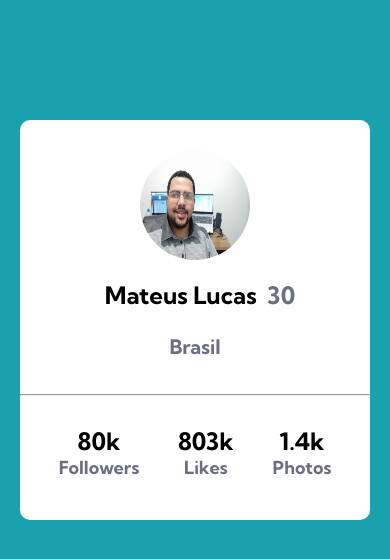
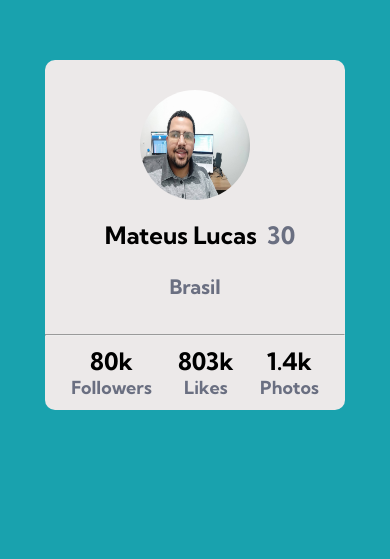
Before and after one commit to MateusLucSantos/profile-card, a plain HTML site: page index.html in a window 390 px wide. Shown: the part 135-694 px from the top of the page. Drawn offline with Linux system fonts and the light colour scheme.

Commit message:
Altered color background card and Redme

```diff
--- a/src/css/style.css
+++ b/src/css/style.css
@@ -8,14 +8,14 @@ body {
 }
 
 .container {
-    height: 910px;
+    height: 900px;
     display: flex;
     align-items: center;
     justify-content: center;
 }
 
 .card {
-    background-color: white;
+    background-color: rgb(236, 233, 233);
     width: 350px;
     height: 400px;
     border-radius: 10px;
@@ -79,7 +79,23 @@ p.title {
     color: var(--cor-texto);
 }
 
-@media(max-width:375px) {
+@media(max-width:1400px) {
+    .container {
+        height: 610px;
+    }
+}
+
+@media(max-width:1280px) {
+    .container {
+        margin: 0 auto;
+        height: 800px;
+    }
+}
+
+@media(max-width:912px) {
+    .container {
+        height: 410px;
+    }
     .card {
         width: 300px;
         height: 350px;
@@ -88,3 +104,55 @@ p.title {
         margin-top: 10px;
     }
 }
+
+@media(max-width:820px) {
+    .container {
+        height: 370px;
+    }
+    .card {
+        width: 300px;
+        height: 350px;
+    }
+    .counter-container {
+        margin-top: 10px;
+    }
+}
+
+@media(max-width:740px) {
+    .container {
+        height: 360px;
+    }
+    .card {
+        width: 300px;
+        height: 350px;
+    }
+    .counter-container {
+        margin-top: 10px;
+    }
+}
+
+@media(max-width:700px) {
+    .container {
+        height: 960px;
+    }
+    .card {
+        width: 350px;
+        height: 400px;
+    }
+    .counter-container {
+        margin-top: 20px;
+    }
+}
+
+@media(max-width:600px) {
+    .container {
+        height: 740px;
+    }
+    .card {
+        width: 300px;
+        height: 350px;
+    }
+    .counter-container {
+        margin-top: 10px;
+    }
+}
```
Also changed, not shown: 1 other file.
